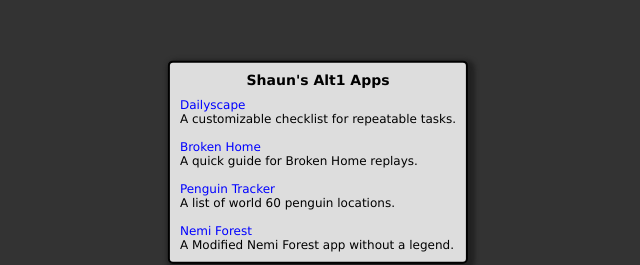
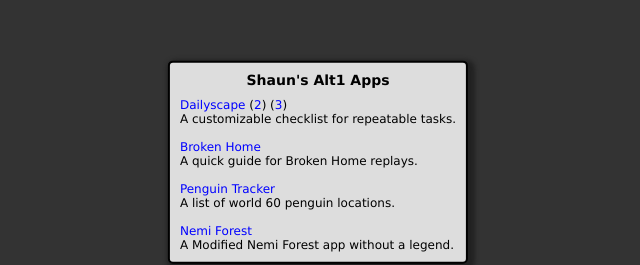
Before and after one commit to ShaunDreclin/ShaunDreclin.github.io, a plain HTML site: page alt1/index.html in a window 1280 px wide. Shown: the part 238-503 px from the top of the page, 322-962 px from the left. Drawn offline with Linux system fonts and the light colour scheme.

Commit message:
add duplicate dailyscape apps

```diff
--- a/alt1/index.html
+++ b/alt1/index.html
@@ -50,7 +50,7 @@
 	<body>
 		<div id="content">
 			<h1>Shaun's Alt1 Apps</h1>
-			<a href="dailyscape/">Dailyscape</a><br>
+			<a href="dailyscape/">Dailyscape</a> (<a href="dailyscape2/">2</a>) (<a href="dailyscape3/">3</a>)<br>
 			A customizable checklist for repeatable tasks.<br>
 			<br>
 			<a href="brokenhome/">Broken Home</a><br>
```
